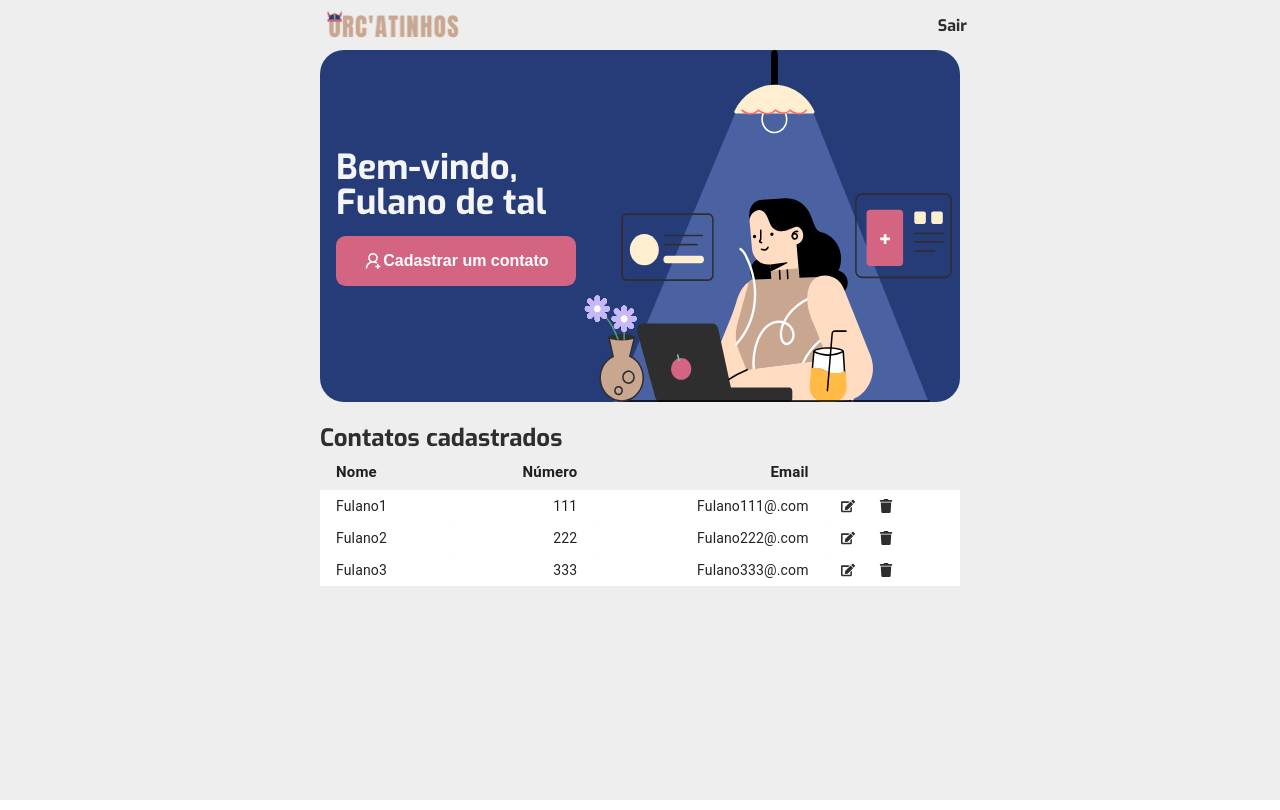
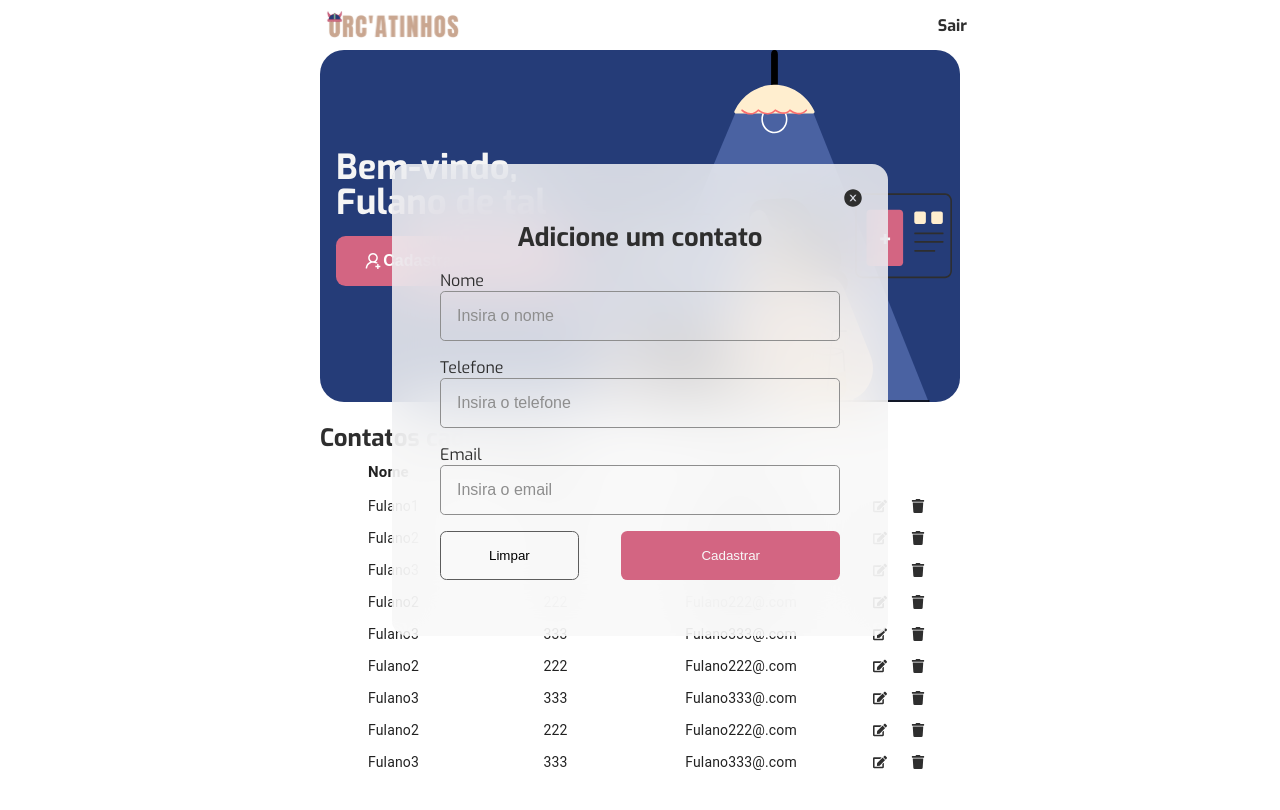
Before and after one commit to guibrbs/Orcatinhos, a React (Create React App) app in the folder frontend/: page / in a window 1280 px wide. Both pictures are taken after a click on the button "Cadastrar um contato". Built offline with nearby package versions, Linux system fonts and the light colour scheme; the HTML template or start-up script is replaced by a standard one.

Commit message:
:rocket: Criando os componentes de cadastrar e editar, inseridos na homepage

```diff
--- a/frontend/src/components/ButtonContact/Button.tsx
+++ /dev/null
@@ -1,14 +0,0 @@
-import { FaEdit } from "react-icons/fa";
-import { FaTrash } from "react-icons/fa";
-import "./styles.css";
-
-function Buttons() {
-  return (
-    <div className="buttons-wrapper">
-      <FaEdit className="edit-icon" id="edit" onClick={() => ({})} />
-      <FaTrash className="edit-icon" id="delete" onClick={() => ({})} />
-    </div>
-  );
-}
-
-export default Buttons;
--- a/frontend/src/components/ButtonContact/styles.css
+++ /dev/null
@@ -1,20 +0,0 @@
-.edit-icon{
-    cursor: pointer;
-    color: var(--text);
-    transition: color .3s;
-}
-
-.edit-icon#delete:hover{
-    color: var(--contrastDarker);
-    transform: scale(1.1);
-}
-
-.edit-icon#edit:hover{
-    color: var(--brand);
-    transform: scale(1.1);
-}
-
-.buttons-wrapper{
-    display: flex;
-    gap: 1.5rem;
-}
--- /dev/null
+++ b/frontend/src/components/FormTemplate/index.tsx
@@ -0,0 +1,34 @@
+import { useState } from "react";
+import { InputTemplate } from "../InputTemplate";
+import './styles.css'
+import {AiFillCloseCircle} from 'react-icons/ai'
+
+interface FormTemplateInterface{
+    type: boolean,
+    button: string,
+    title: string,
+    setCloseContainer: React.Dispatch<React.SetStateAction<boolean>>;
+}
+
+export default function FormTemplate({ type, button, title, setCloseContainer }:FormTemplateInterface){
+
+    const [nome, setNome] = useState('')
+    const [telefone, setTelefone] = useState('')
+    const [email, setEmail] = useState('')
+
+    return(
+        <section className="submit-section">
+             <form className="submit-container">
+                <div className="close-btn" onClick={() => setCloseContainer(true)}><AiFillCloseCircle size={20}/></div>
+                <h1 className="submit-title">{title}</h1>
+                <InputTemplate type="Nome" placeholder={!type ? "Insira o nome" : `${nome}`} setProps={setNome}/>
+                <InputTemplate type="Telefone" placeholder={!type ? "Insira o telefone" : `${telefone}`} setProps={setTelefone}/>
+                <InputTemplate type="Email" placeholder={!type ? "Insira o email" : `${email}`} setProps={setEmail}/>
+                <div className="buttons-container">
+                    <button className="btn limpar">Limpar</button>
+                    <button className="btn submit">{button}</button>
+                </div>
+             </form>
+        </section>
+    )
+}
--- /dev/null
+++ b/frontend/src/components/FormTemplate/styles.css
@@ -0,0 +1,63 @@
+.submit-section{
+    position: fixed;
+    top: 50%;
+    left: 50%;
+    transform: translate(-50%, -50%);
+}
+
+.submit-container{
+    background-color: #f8f8f8d2;
+    backdrop-filter: blur(2rem);
+    padding: 3.5rem 3rem;
+    border-radius: 1rem;
+    position: relative;
+}
+
+.close-btn{
+    background-color: transparent;
+    border: none;
+    position: absolute;
+    top: 5%;
+    right: 5%;
+    color: var(--text);
+    cursor: pointer;
+}
+
+.submit-title{
+    text-align: center;
+    margin-bottom: 1rem;
+    font-size: 2vw;
+}
+
+.buttons-container{
+    display: flex;
+    justify-content: space-between;
+}
+
+.btn{
+    padding: 1rem 3rem;
+    border-radius: .4rem;
+    cursor: pointer;
+    transition: ease .5s;
+}
+
+.limpar{
+    border: 1px solid #5C5C5C;
+    background-color: transparent;
+    transition: color .3s;
+}
+
+.limpar:hover{
+    background-color: #e7e7e771;
+}
+
+.submit{
+    padding: 1rem 5rem;
+    border: none;
+    background-color: var(--contrast);
+    color: #F8F8F8;
+}
+
+.submit:hover{
+    background-color: var(--contrastDarker);
+}
--- a/frontend/src/components/InputTemplate/styles.css
+++ b/frontend/src/components/InputTemplate/styles.css
@@ -6,6 +6,7 @@
     border: 1px solid #8E8E8E;
     padding: 1rem;
     font-size: 1rem;
+    background-color: transparent;
 }
 
 .auth-input::placeholder{
--- a/frontend/src/components/ListContacts/index.tsx
+++ b/frontend/src/components/ListContacts/index.tsx
@@ -1,18 +1,16 @@
-import Table from '@mui/material/Table';
-import TableBody from '@mui/material/TableBody';
-import TableCell , { tableCellClasses } from '@mui/material/TableCell';
-import TableHead from '@mui/material/TableHead';
-import TableRow from '@mui/material/TableRow';
-import Buttons from '../ButtonContact/Button'
-import { styled } from '@mui/material/styles';
-
-
+import Table from "@mui/material/Table";
+import TableBody from "@mui/material/TableBody";
+import TableCell, { tableCellClasses } from "@mui/material/TableCell";
+import TableHead from "@mui/material/TableHead";
+import TableRow from "@mui/material/TableRow";
+import { styled } from "@mui/material/styles";
+import "./styles.css";
+import { FaEdit, FaTrash } from "react-icons/fa";
 
 const StyledTableCell = styled(TableCell)(({ theme }) => ({
   [`&.${tableCellClasses.head}`]: {
-    fontWeight: 'bold',
+    fontWeight: "bold",
     fontSize: 15,
-
   },
 
   [`&.${tableCellClasses.body}`]: {
@@ -22,57 +20,81 @@ const StyledTableCell = styled(TableCell)(({ theme }) => ({
 }));
 
 const StyledTable = styled(Table)(({ theme }) => ({
-    [`& .${tableCellClasses.root}`]: {
-      borderBottom: "none"
-
+  [`& .${tableCellClasses.root}`]: {
+    borderBottom: "none",
   },
-    marginLeft:'25%',
-    width: '50%',
-    marginRight: '25%'
-
+  marginLeft: "25%",
+  width: "50%",
+  marginRight: "20%",
 }));
-
-////////////////////////////////////////////////////
 
 function createData(name: string, number: number, email: string) {
   return { name, number, email };
 }
 
-
 const rows = [
-  createData('Fulano1', 111, 'Fulano111@.com'),
-  createData('Fulano2', 222, 'Fulano222@.com'),
-  createData('Fulano3', 333, 'Fulano333@.com'),
+  createData("Fulano1", 111, "Fulano111@.com"),
+  createData("Fulano2", 222, "Fulano222@.com"),
+  createData("Fulano3", 333, "Fulano333@.com"),
+  createData("Fulano2", 222, "Fulano222@.com"),
+  createData("Fulano3", 333, "Fulano333@.com"),
+  createData("Fulano2", 222, "Fulano222@.com"),
+  createData("Fulano3", 333, "Fulano333@.com"),
+  createData("Fulano2", 222, "Fulano222@.com"),
+  createData("Fulano3", 333, "Fulano333@.com"),
 ];
 
-export function ListContacts() {
+interface ListContactsInterface{
+  setShowEditContactContainer: React.Dispatch<React.SetStateAction<boolean>>;
+  setCloseContainer: React.Dispatch<React.SetStateAction<boolean>>;
+}
+
+export function ListContacts({setShowEditContactContainer, setCloseContainer}: ListContactsInterface) {
+
+  const handleOpenContainer = () =>{
+    setShowEditContactContainer(true)
+    setCloseContainer(false)
+  }
+
   return (
     <div className="table">
       <StyledTable size="small" aria-label="a dense table">
         <TableHead>
           <TableRow>
             <StyledTableCell>Nome</StyledTableCell>
-            <StyledTableCell align="right">Número</StyledTableCell>
-            <StyledTableCell align="right">Email</StyledTableCell>
-            {/* <TableCell align="right">Protein&nbsp;(g)</TableCell> */}
+            <StyledTableCell align="center">Número</StyledTableCell>
+            <StyledTableCell align="center">Email</StyledTableCell>
           </TableRow>
         </TableHead>
         <TableBody>
           {rows.map((row) => (
-          <TableRow
-            key={row.name}
-            sx={{backgroundColor:'white'}} //arrumar as bordas
-          >
-            <StyledTableCell component="th" scope="row">{row.name}</StyledTableCell>
-            <StyledTableCell align="right">{row.number}</StyledTableCell>
-            <StyledTableCell align="right">{row.email}</StyledTableCell>
-            <StyledTableCell> <Buttons/> </StyledTableCell>
-          </TableRow>
+            <TableRow
+              key={row.name}
+              sx={{ backgroundColor: "white" }} //arrumar as bordas
+            >
+              <StyledTableCell component="th" scope="row">
+                {row.name}
+              </StyledTableCell>
+              <StyledTableCell align="center">{row.number}</StyledTableCell>
+              <StyledTableCell align="center">{row.email}</StyledTableCell>
+              <StyledTableCell>
+                <div className="buttons-wrapper">
+                  <FaEdit
+                    className="edit-icon"
+                    id="edit"
+                    onClick={handleOpenContainer}
+                  />
+                  <FaTrash
+                    className="edit-icon"
+                    id="delete"
+                    onClick={() => ({})}
+                  />
+                </div>
+              </StyledTableCell>
+            </TableRow>
           ))}
         </TableBody>
       </StyledTable>
     </div>
-
-
   );
 }
--- a/frontend/src/components/ListContacts/styles.css
+++ b/frontend/src/components/ListContacts/styles.css
@@ -1,6 +1,28 @@
 .table{
+    color: var(--text);
+    padding-bottom: 2rem;
     width: 100%;
-    max-width: 50vw;
-    margin: 0 auto;
+    display: flex;
+    justify-content: center;
+}
+
+.edit-icon{
+    cursor: pointer;
     color: var(--text);
+    transition: color .3s;
 }
+
+.edit-icon#delete:hover{
+    color: var(--contrastDarker);
+    transform: scale(1.1);
+}
+
+.edit-icon#edit:hover{
+    color: var(--brand);
+    transform: scale(1.1);
+}
+
+.buttons-wrapper{
+    display: flex;
+    gap: 1.5rem;
+}
--- a/frontend/src/pages/Home/index.tsx
+++ b/frontend/src/pages/Home/index.tsx
@@ -1,36 +1,70 @@
-import Orcatinhos from "../../assets/orcatinhos.svg"
-import homeIllustration from "../../assets/home-illustration.svg"
-import { NoContacts } from "../../components/noContacts"
-import { AiOutlineUserAdd } from 'react-icons/ai'
-import { ListContacts } from "../../components/ListContacts/index"
-import "./styles.css"
+import Orcatinhos from "../../assets/orcatinhos.svg";
+import homeIllustration from "../../assets/home-illustration.svg";
+import { NoContacts } from "../../components/noContacts";
+import { AiOutlineUserAdd } from "react-icons/ai";
+import { ListContacts } from "../../components/ListContacts/index";
+import "./styles.css";
+import FormTemplate from "../../components/FormTemplate";
+import { useEffect, useState } from "react";
 
+export function HomePage() {
+  const [showAddContactContainer, setShowAddContactContainer] = useState(false);
+  const [showEditContactContainer, setShowEditContactContainer] = useState(false);
+  const [closeContainer, setCloseContainer] = useState(false);
 
-export function HomePage(){
-    return(
+  useEffect(() => {
+    if(closeContainer){
+        setShowAddContactContainer(false)
+        setShowEditContactContainer(false)
+    }
+  }, [closeContainer])
+
+  const handleOpenContainer = () => {
+    setShowAddContactContainer(true)
+    setCloseContainer(false)
+  }
+
+  return (
     <section className="section">
+      {showAddContactContainer && (
+        <FormTemplate
+          type={false}
+          button={"Cadastrar"}
+          title={"Adicione um contato"}
+          setCloseContainer={setCloseContainer}
+        />
+      )}
+      {showEditContactContainer && (
+        <FormTemplate
+          type={true}
+          button={"Editar"}
+          title={"Edite seu contato"}
+          setCloseContainer={setCloseContainer}
+        />
+      )}
       <div className="navbar">
-                <img src={Orcatinhos} alt="" className="logo"/>
+        <img src={Orcatinhos} alt="" className="logo" />
         <p className="exit">Sair</p>
       </div>
-
       <div>
         <div className="home-illustration-section">
           <div className="home-title-section">
             <h1 className="home-illustration-title">
               Bem-vindo, Fulano de tal
             </h1>
-                        <button className="home-button"><AiOutlineUserAdd fontSize={20}/>Cadastrar um contato</button>
+            <button className="home-button" onClick={handleOpenContainer}>
+              <AiOutlineUserAdd fontSize={20} />
+              Cadastrar um contato
+            </button>
           </div>
-                    <img src={homeIllustration} alt="" className="homeIllustration"/>
+          <img src={homeIllustration} alt="" className="homeIllustration" />
         </div>
       </div>
-
       <div>
         <h1 className="contacts">Contatos cadastrados</h1>
       </div>
-            <ListContacts/>
-            {/*<NoContacts/>*/}
+      <ListContacts setShowEditContactContainer={setShowEditContactContainer} setCloseContainer={setCloseContainer}/>
+      {/* <NoContacts /> */}
     </section>
-    )
+  );
 }
--- a/frontend/src/pages/Home/styles.css
+++ b/frontend/src/pages/Home/styles.css
@@ -1,5 +1,4 @@
 .section{
-    background-color: #EEEEEE;
     height: 100vh;
     width: '100%';
     display: flexbox;
@@ -9,7 +8,6 @@
 .navbar{
     padding: 10px;
     display: flex;
-    background-color: #EEEEEE;
 }
 
 .logo {
```
Lines whose indentation alone changed are shown as unchanged.
